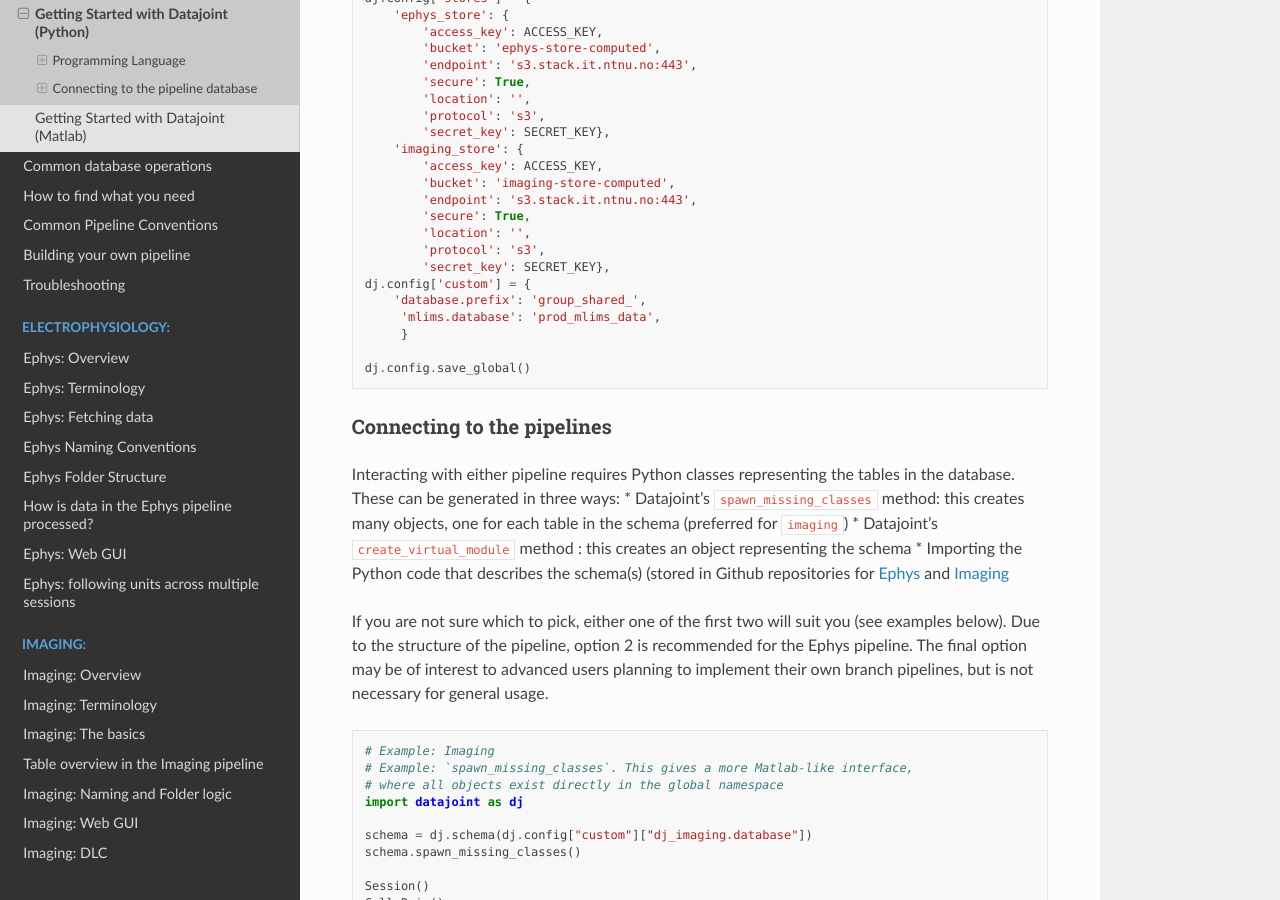
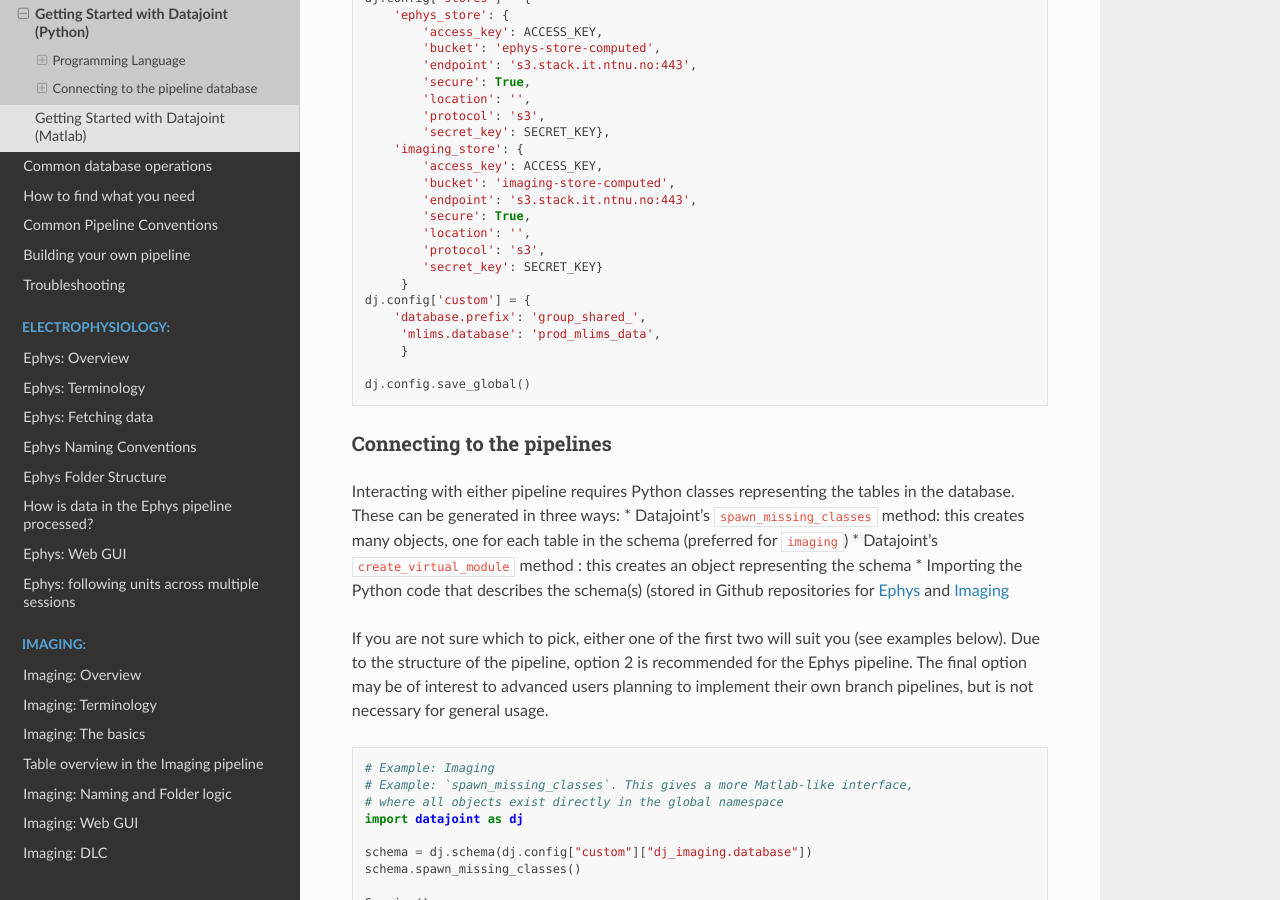
Before and after one commit to kavli-ntnu/dj-docs, a Sphinx documentation site: the page built from docs/common/getting_started/python.rst, in a window 1280 px wide and 900 px high, scrolled down 4968 px. Built offline with Sphinx 7.4.7 and the Read the Docs theme 2.0.0, drawn with Linux system fonts in a browser that asks for light colours.

Commit message:
Fix setup script
Extraneous comma, missing end bracket

```diff
--- a/docs/common/getting_started/python.rst
+++ b/docs/common/getting_started/python.rst
@@ -239,7 +239,8 @@
             'secure': True,
             'location': '',
             'protocol': 's3',
-            'secret_key': SECRET_KEY},
+            'secret_key': SECRET_KEY}
+         }
     dj.config['custom'] = {
         'database.prefix': 'group_shared_',
          'mlims.database': 'prod_mlims_data',
```
